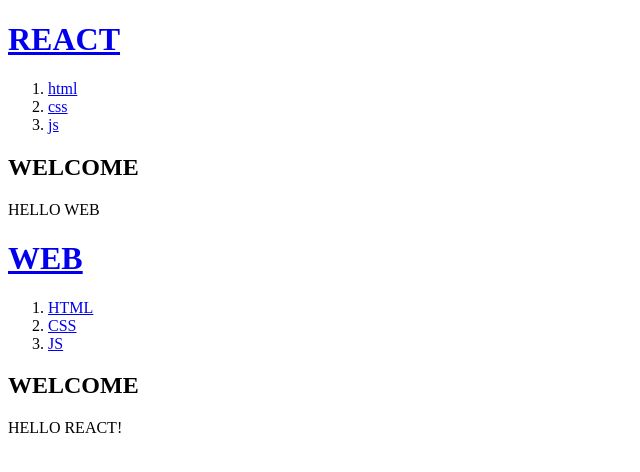
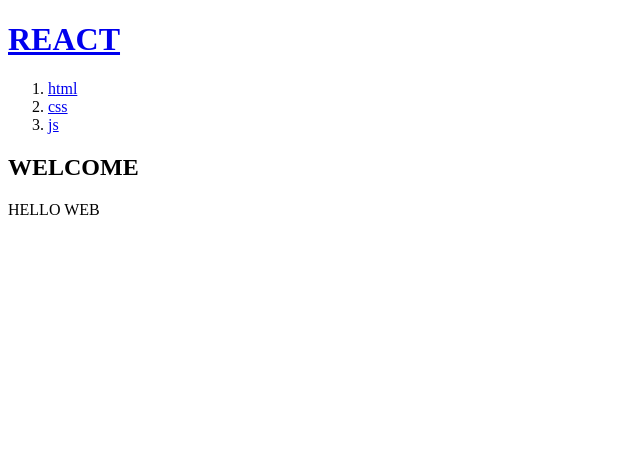
Before and after one commit to HanSeongDeok/React, a React (Create React App) app: page / in a window 1280 px wide. Shown: the top 472 px of the page, without its empty margins (0-640 px from the left). Built offline with nearby package versions, Linux system fonts and the light colour scheme.

Commit message:
[LIFECODING] Comment
[LIFECODING] Comment

```diff
--- a/src/App.js
+++ b/src/App.js
@@ -12,12 +12,18 @@
       <DefaultHeader title="REACT"/>
       <DefaultNav topic = {topics}/>
       <DefaultArticle title="WELCOME" body="HELLO WEB"/>
-      <FuncHeader/>
-      <FuncNav/>
-      <FuncArticle/>
+
+      {/*
+        참고Dragon
+        <FuncHeader/>
+        <FuncNav/>
+        <FuncArticle/>
+      */}
     </div>
   );
 }
+
+/** 아래는 그냥 예시 */
 
 /**
  * Funtional Components Header
```
